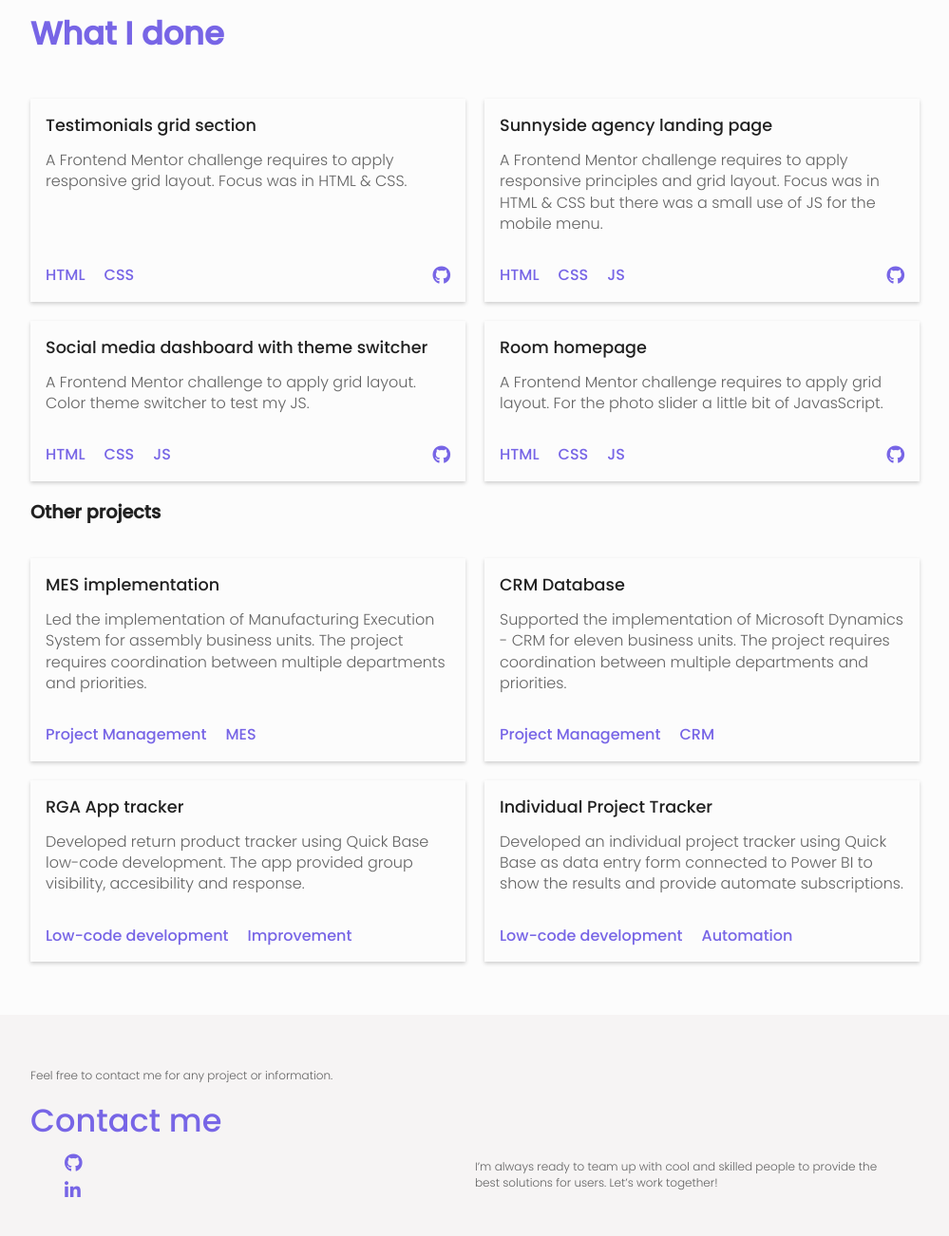
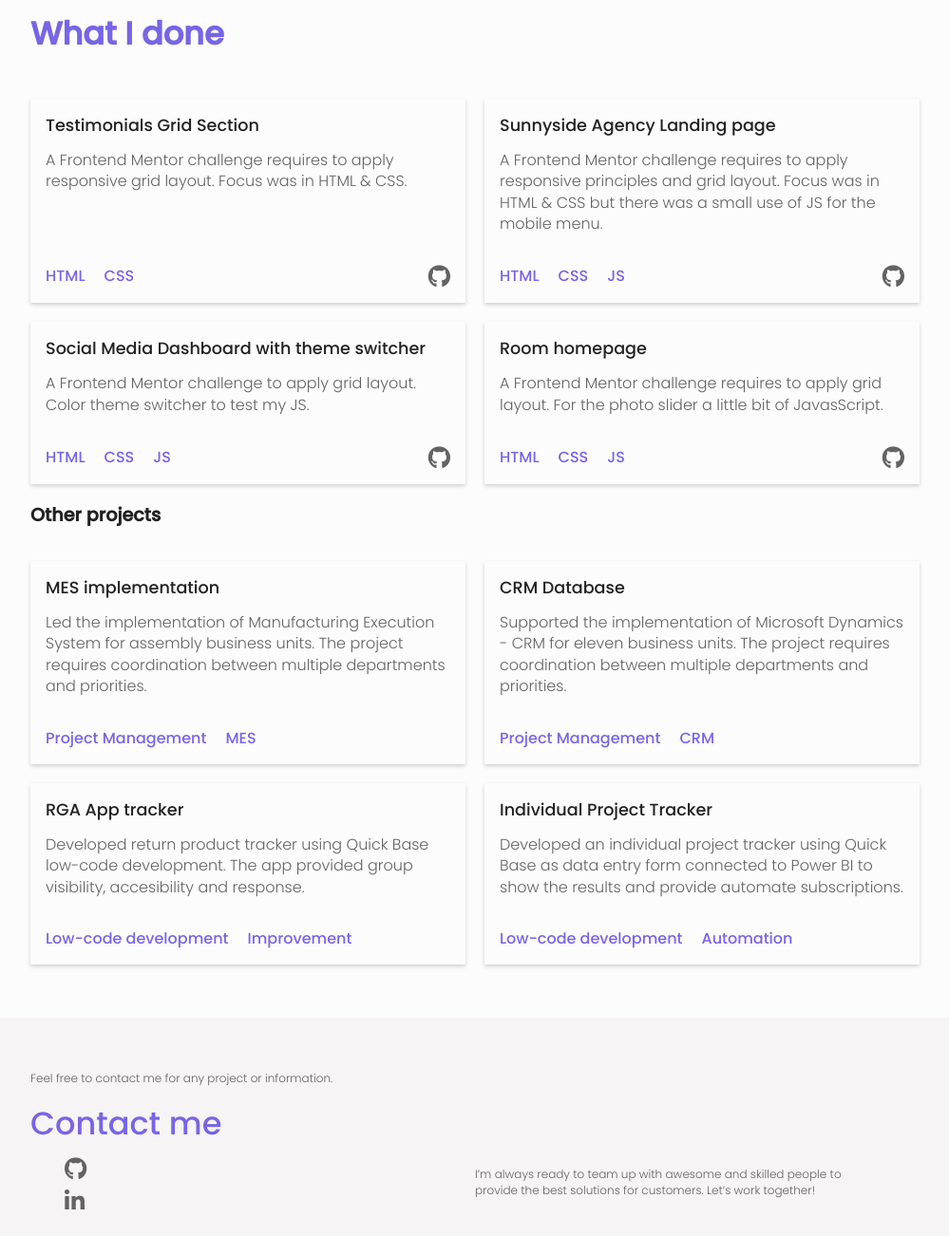
Before and after one commit to Tudigitalmrkter/personal-portfolio, a plain HTML site: page index.html in a window 1280 px wide. Shown: the part 1640-2942 px from the top of the page at 95% size, without its empty margins (140-1139 px from the left). Drawn offline with nearby package versions, Linux system fonts and the light colour scheme; a script that the page names is missing.

Commit message:
Updated HTML & CSS

```diff
--- a/assets/css/custom.css
+++ b/assets/css/custom.css
@@ -316,7 +316,11 @@ section {
 }
 
 .card__link i {
-    font-size: 1.2rem;
+    font-size: var(--fs-icon);
+    color: var(--clr-body-text);
+}
+
+.card__link i:hover {
     color: var(--clr-ascent);
 }
 
@@ -397,12 +401,15 @@ section {
     display: flex;
     flex-direction: column;
     font-size: var(--fs-p);
-
 }
 
 .contact__icon a {
     margin-bottom: 10px;
-    font-size: 1.2rem;
+    font-size: var(--fs-icon);
+    color: var(--clr-body-text);
+}
+
+.contact__icon a:hover{
     color: var(--clr-ascent);
 }
 
--- a/index.html
+++ b/index.html
@@ -133,7 +133,7 @@ rel="stylesheet">
                 <h3>Skills</h3>
                 <p>
                     I use a number of tools that make design and development much easier.
-                    I use mostly Figma for doing all design process: wireframe, prototyping and visual design.
+                    I use mostly Figma for doing all my design process: wireframe, prototyping and visual design.
                 </p>
             <div class="section__skills">
                 <ul class="skills--list">
@@ -164,7 +164,7 @@ rel="stylesheet">
         <div class="card item1">
             <div class="card__body">
                <h5>
-                Testimonials grid section
+                Testimonials Grid Section
                </h5>
                <p>
                 A Frontend Mentor challenge requires to apply responsive
@@ -185,7 +185,7 @@ rel="stylesheet">
         <div class="card item2">
             <div class="card__body">
                <h5>
-                Sunnyside agency landing page
+                Sunnyside Agency Landing page
                </h5>
                <p>
                 A Frontend Mentor challenge requires to apply responsive
@@ -208,7 +208,7 @@ rel="stylesheet">
         <div class="card item3">
             <div class="card__body">
                <h5>
-                Social media dashboard with theme switcher
+                Social Media Dashboard with theme switcher
                </h5>
                <p>
                 A Frontend Mentor challenge to apply grid layout. Color theme switcher
@@ -348,8 +348,8 @@ rel="stylesheet">
                     </a>
             </div>
             <p class="contact__text">
-            I’m always ready to team up with cool and
-            skilled people to provide the best solutions for users.
+            I’m always ready to team up with awesome and
+            skilled people to provide the best solutions for customers.
             Let’s work together!
             </p>
         </div>
```
